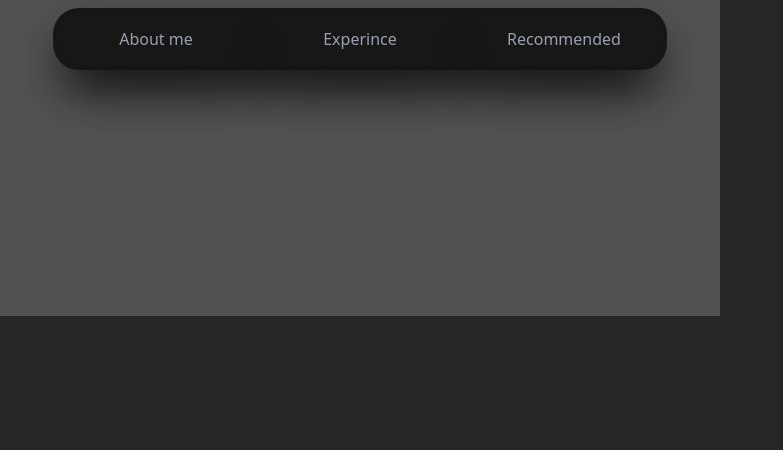
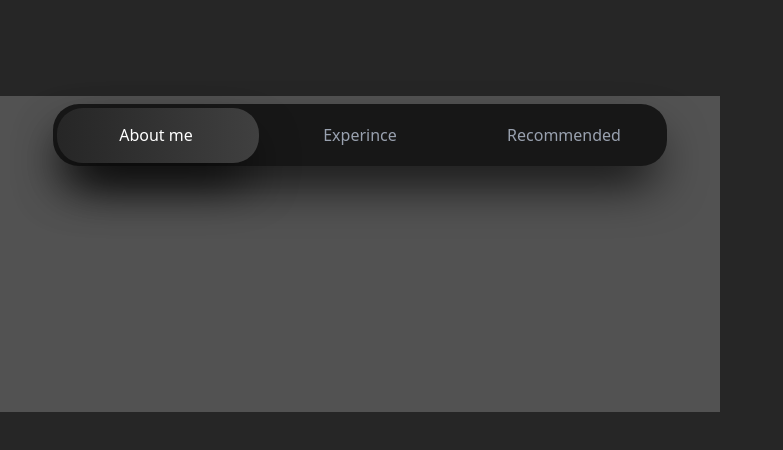
Before and after one commit to AkshayJosephJimmy/lunacal_assign, a React (Vite) app: page / in a window 1280 px wide. Shown: the top 450 px of the page, without its empty margins (0-783 px from the left). Built offline with nearby package versions, Linux system fonts and the light colour scheme.

Commit message:
nav bar compelted with animation

```diff
--- a/package.json
+++ b/package.json
@@ -13,6 +13,7 @@
     "@tailwindcss/vite": "^4.1.15",
     "react": "^19.1.1",
     "react-dom": "^19.1.1",
+    "react-icons": "^5.5.0",
     "tailwindcss": "^4.1.15"
   },
   "devDependencies": {
--- a/src/App.jsx
+++ b/src/App.jsx
@@ -1,10 +1,13 @@
 import Body from "./components/Body";
-
+import { NavProvider } from "./context/NavContext";
 
 
 function App() {
   return (
-    <Body/>
+    <NavProvider>
+      <Body/>
+
+    </NavProvider>
   )
 }
 export default App;
--- a/src/components/DetailsWidget.jsx
+++ b/src/components/DetailsWidget.jsx
@@ -4,7 +4,7 @@ import Nav from "./Nav";
 
 function DetailsWidget() {
   return (
-    <div className=" absolute details-widget h-[316px] w-full max-w-[720px] bg-neutral-600 ">
+    <div className=" absolute details-widget h-[316px] w-full max-w-[720px] mt-[96px] bg-neutral-600 ">
         <Nav/>
 
 
--- a/src/components/Nav.jsx
+++ b/src/components/Nav.jsx
@@ -1,19 +1,31 @@
 
 import { useState } from "react";
+import { useContext } from "react";
+import { navContext } from "../context/NavContext";
 
 function Nav(){
-const [selected, setSelected] = useState("");
+const {selected, setSelected} = useContext(navContext);
 
-function handleSelect(e){
-    setSelected(e.target.value);
+console.log("selected", selected);
+function handleSelect(index){
+    setSelected(index);
 }
+
 
 return(
 <div className=" p-1  w-[614px] h-[62px] bg-neutral-900 shadow-2xl shadow-black rounded-[26px] mx-auto mt-2 ">
-    <nav className="flex h-full w-full text-gray-400   mx-auto gap-1.5 justify-baseline items-center rounded-[26px]">
+    <nav className=" relative flex h-full w-full text-gray-400   mx-auto gap-1.5 justify-baseline items-center rounded-[26px]">
+
+        <div
+  className="absolute top-0 z-0 shadow-2xl shadow-black left-0 h-[55px] w-1/3 bg-gradient-to-r from-neutral-800 to-neutral-700 rounded-[26px] transition-all duration-500 ease-in-out"
+  style={{
+    transform: `translateX(${selected * 100}%)` }}
+></div>
+
 
 {["About me", "Experince", "Recommended"].map((label,index) => (
-    <button value={"about"} key={index} className="h-full  w-1/3 rounded-[26px] shadow-2xl bg-linear-to-r from-neutral-850 via-neutral-850 to-neutral-800  bg-[length:0%_100%] hover:bg-[length:100%_100%]  transition-all duration-500 ease-out bg-no-repeat">
+    <button  onClick={()=>handleSelect(index)} key={index} className={`h-full z-10 w-1/3
+       ${selected === index ?`text-white`:"text-gray-400 hover:bg-[length:100%_100%]  transition-all duration-500 ease-out bg-no-repeat  "} rounded-[26px]  bg-linear-to-r from-neutral-850 via-neutral-850 to-neutral-800  bg-[length:0%_100%]  `}>
     {label}
     </button>
 ))}
--- /dev/null
+++ b/src/context/NavContext.jsx
@@ -0,0 +1,15 @@
+import React from "react";
+
+
+const navContext = React.createContext();
+
+function NavProvider({children}) {
+    const [selected, setSelected] = React.useState(0);
+  return (
+    <navContext.Provider value={{selected, setSelected}}>
+        {children}
+    </navContext.Provider>
+
+  );
+}
+export {NavProvider, navContext};
```
Also changed, not shown: 1 other file (tests, documents, lock files or other folders).
